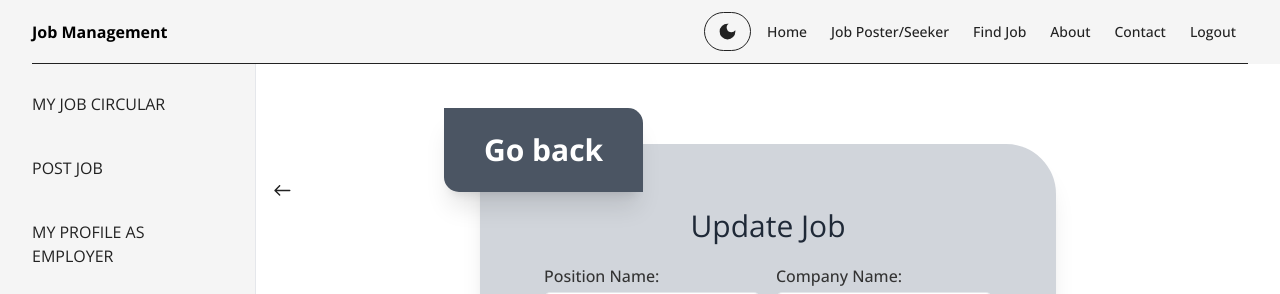
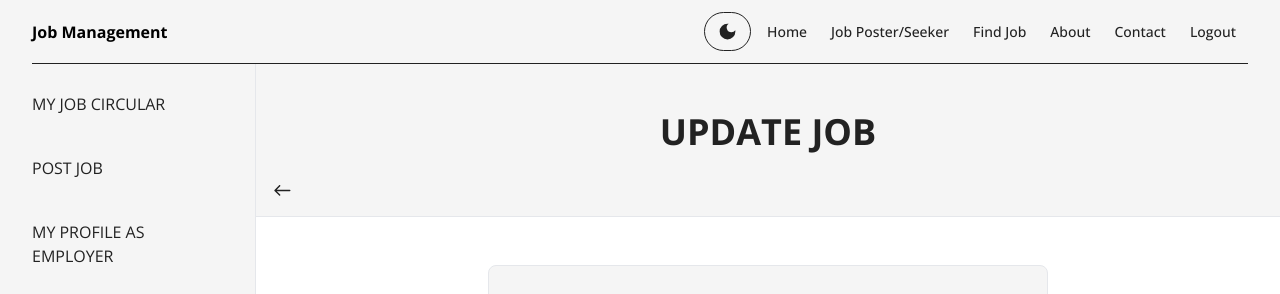
Before and after one commit to RayhanalKavey/Jom-management-client, a React (Create React App) app: page /employer-dashboard/update-job in a window 1280 px wide. Shown: the top 294 px of the page. Built offline with nearby package versions, Linux system fonts and the light colour scheme; no server answers; sample sign-in values are in the browser's storage.

Commit message:
Edit update job post page.

```diff
--- a/src/pages/EmployerDashboard/AddJob/AddJob.js
+++ b/src/pages/EmployerDashboard/AddJob/AddJob.js
@@ -1,8 +1,8 @@
 import React, { useEffect } from "react";
 import { useForm } from "react-hook-form";
 import { toast } from "react-hot-toast";
-import { useDispatch, useSelector } from "react-redux";
-import { Link, useNavigate } from "react-router-dom";
+import { useSelector } from "react-redux";
+import { useNavigate } from "react-router-dom";
 import TitleComponent from "../../../components/TitleComponent/TitleComponent";
 import { usePostAJobMutation } from "../../../features/auth/jobApi";
 import { IoIosArrowRoundBack } from "react-icons/io";
--- a/src/pages/EmployerDashboard/UpdateJob/UpdateJob.js
+++ b/src/pages/EmployerDashboard/UpdateJob/UpdateJob.js
@@ -3,6 +3,8 @@ import { useForm } from "react-hook-form";
 import { toast } from "react-hot-toast";
 import { useSelector } from "react-redux";
 import { Link, useLocation, useNavigate } from "react-router-dom";
+import { submitButtonClass } from "../../../components/classes/classes";
+import TitleComponent from "../../../components/TitleComponent/TitleComponent";
 import { useUpdateAJobMutation } from "../../../features/auth/jobApi";
 
 const UpdateJob = () => {
@@ -82,22 +84,12 @@ const UpdateJob = () => {
   const requiredExp = [0, 1, 2, 3, 4, 5, 6, 7, 8, 9, 10, 11, 12, 13, 14, 15];
 
   return (
-    <div className=" min-h-screen">
-      <form
-        onSubmit={handleSubmit(onSubmit)}
-        className="relative max-w-xl mx-auto mt-20 bg-gray-300 p-16  shadow-xl rounded-tr-[50px] rounded-bl-[50px] "
-      >
-        <Link to={"/employer-dashboard/my-posted-job"}>
-          <div className="duration-500  absolute -top-9 -left-9 bg-gray-600 text-white hover:text-gray-600  shadow-xl rounded-tr-[15px] rounded-bl-[15px] p-6 hover:bg-gray-300 transform hover:-translate-y-1 hover:scale-105 transition-all  px-10">
-            <h2 className="text-3xl font-bold flex justify-center h-full items-center">
-              Go back
-            </h2>
-          </div>
-        </Link>
-        <h1 className="text-gray-800 text-3xl text-center mb-5 text-semibold">
-          {" "}
-          Update Job
-        </h1>
+    <>
+      <TitleComponent title={"Update Job"}></TitleComponent>
+
+      <div className="flex items-center justify-center px-5 py-12 dark:bg-accent bg-base-100">
+        <div className="w-[35rem] bg-secondary  p-10  border-[.08rem]  rounded-lg  ">
+          <form onSubmit={handleSubmit(onSubmit)}>
             {/* Job position */}
             <div className="grid grid-cols-2 gap-4">
               <div>
@@ -141,7 +133,10 @@ const UpdateJob = () => {
             <div className="mt-4">
               <label className="block mb-1 font-medium">Job Type:</label>
               <div>
-            <label htmlFor="remote" className="inline-flex items-center mr-4">
+                <label
+                  htmlFor="remote"
+                  className="inline-flex items-center mr-4"
+                >
                   <input
                     type="radio"
                     id="remote"
@@ -151,7 +146,10 @@ const UpdateJob = () => {
                   />
                   Remote
                 </label>
-            <label htmlFor="onSite" className="inline-flex items-center mr-4">
+                <label
+                  htmlFor="onSite"
+                  className="inline-flex items-center mr-4"
+                >
                   <input
                     type="radio"
                     id="onSite"
@@ -161,7 +159,10 @@ const UpdateJob = () => {
                   />
                   On-Site
                 </label>
-            <label htmlFor="hybrid" className="inline-flex items-center mr-4">
+                <label
+                  htmlFor="hybrid"
+                  className="inline-flex items-center mr-4"
+                >
                   <input
                     type="radio"
                     id="hybrid"
@@ -173,7 +174,9 @@ const UpdateJob = () => {
                 </label>
               </div>
               {errors.jobType && (
-            <span className="text-red-500 text-sm">This field is required</span>
+                <span className="text-red-500 text-sm">
+                  This field is required
+                </span>
               )}
             </div>
             {/*/// Year of Expert*/}
@@ -206,7 +209,9 @@ const UpdateJob = () => {
                 className=" cursor-not-allowed w-full px-4 py-2 border rounded-md focus:outline-none focus:ring-2 focus:ring-blue-500"
               />
               {errors.email && (
-            <span className="text-red-500 text-sm">This field is required</span>
+                <span className="text-red-500 text-sm">
+                  This field is required
+                </span>
               )}
             </div>
             {/* /// Job Location*/}
@@ -220,7 +225,9 @@ const UpdateJob = () => {
                 className="w-full px-4 py-2 border rounded-md focus:outline-none focus:ring-2 focus:ring-blue-500"
               />
               {errors.location && (
-            <span className="text-red-500 text-sm">This field is required</span>
+                <span className="text-red-500 text-sm">
+                  This field is required
+                </span>
               )}
             </div>
             {/* Company category */}
@@ -234,7 +241,9 @@ const UpdateJob = () => {
                 className="w-full px-4 py-2 border rounded-md focus:outline-none focus:ring-2 focus:ring-blue-500"
               />
               {errors.companyCategory && (
-            <span className="text-red-500 text-sm">This field is required</span>
+                <span className="text-red-500 text-sm">
+                  This field is required
+                </span>
               )}
             </div>
             {/* Job category /// */}
@@ -264,7 +273,9 @@ const UpdateJob = () => {
                 className="w-full px-4 py-2 border rounded-md focus:outline-none focus:ring-2 focus:ring-blue-500"
               />
               {errors.logo && (
-            <span className="text-red-500 text-sm">This field is required</span>
+                <span className="text-red-500 text-sm">
+                  This field is required
+                </span>
               )}
             </div>
             {/* Company detail */}
@@ -278,7 +289,9 @@ const UpdateJob = () => {
                 className="w-full px-4 py-2 border rounded-md focus:outline-none focus:ring-2 focus:ring-blue-500 h-60"
               ></textarea>
               {errors.companyDetail && (
-            <span className="text-red-500 text-sm">This field is required</span>
+                <span className="text-red-500 text-sm">
+                  This field is required
+                </span>
               )}
             </div>
             {/* Job Description */}
@@ -294,15 +307,19 @@ const UpdateJob = () => {
               ></textarea>
 
               {errors.jobDetail && (
-            <span className="text-red-500 text-sm">This field is required</span>
+                <span className="text-red-500 text-sm">
+                  This field is required
+                </span>
               )}
             </div>
 
-        <button type="submit" className="btn btn-md mt-4">
+            <button type="submit" className={`${submitButtonClass} mt-4`}>
               Submit
             </button>
           </form>
         </div>
+      </div>
+    </>
   );
 };
 
```
Lines whose indentation alone changed are shown as unchanged.
